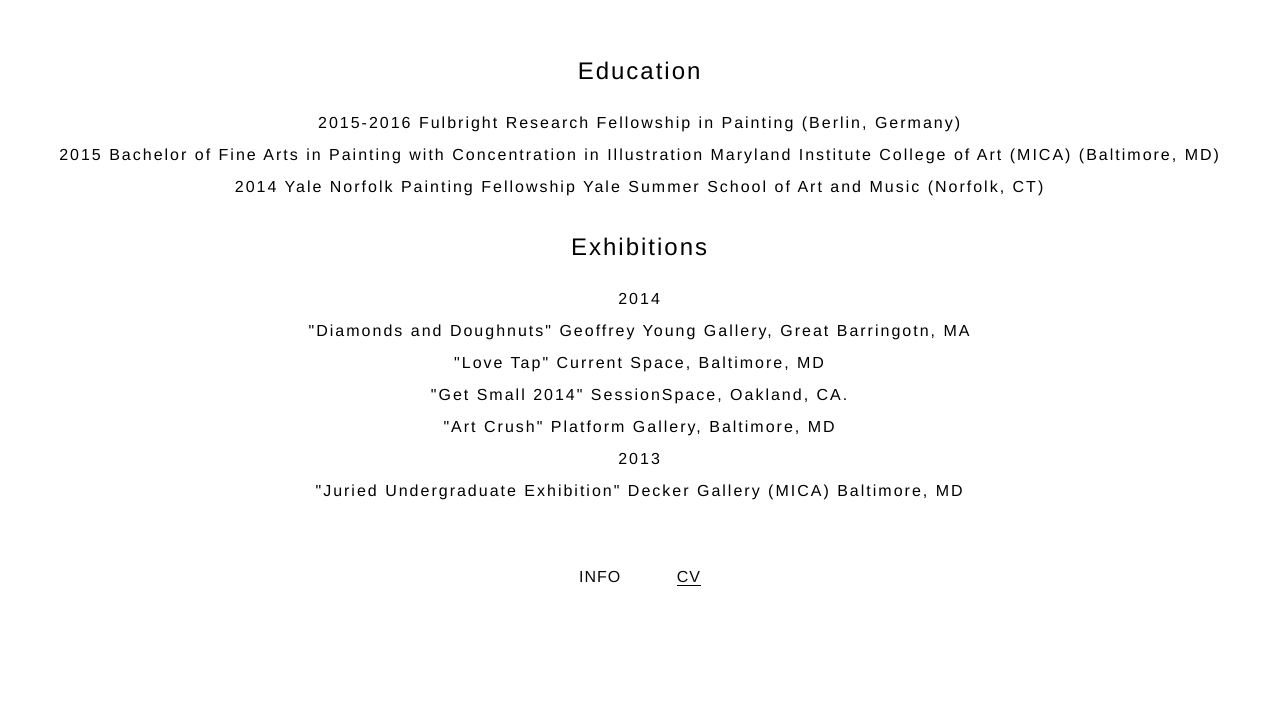
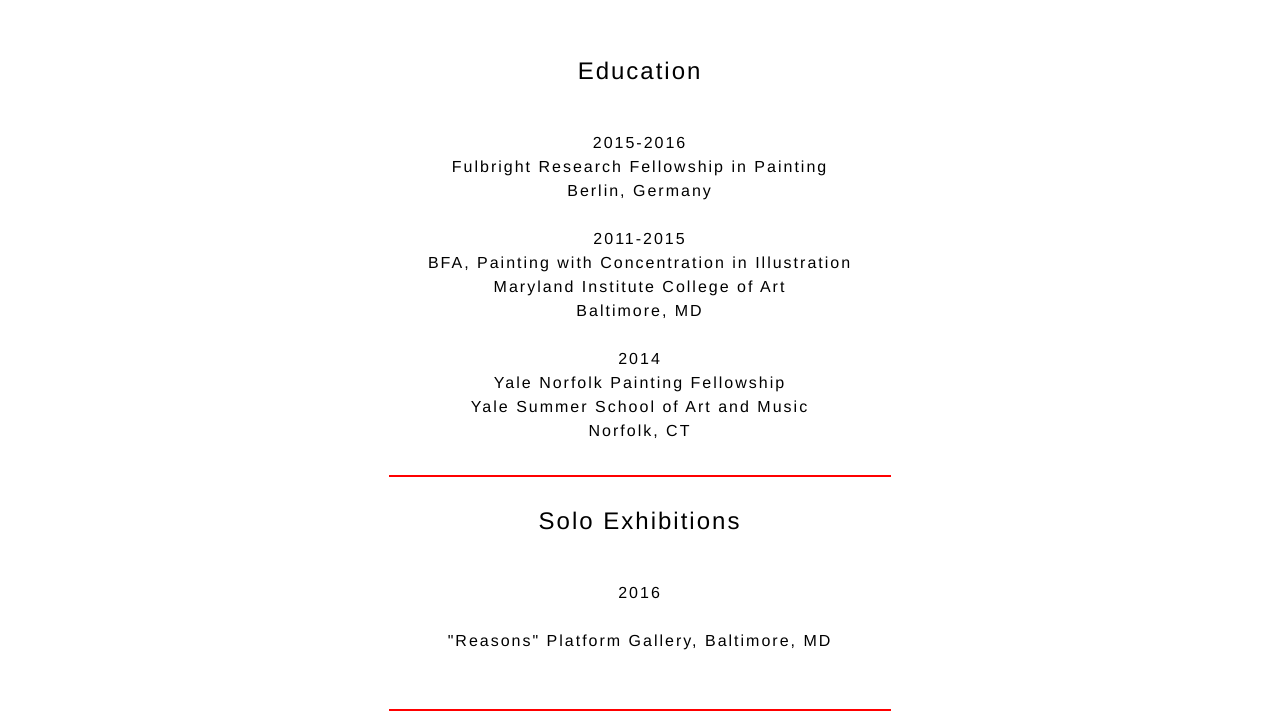
Before and after one commit to sc0wt/louis, a plain HTML site: page cv.html in a window 1280 px wide. Shown: the part 78-800 px from the top of the page. Drawn offline with Linux system fonts and the light colour scheme; a web font is replaced by a local one.

Commit message:
some updates
cv, info, typoos,

```diff
--- a/cv.html
+++ b/cv.html
@@ -35,26 +35,38 @@
 
 
 
-	  	<div class="painting">
+	  	<div class="painting" style="max-width: 80vw; margin-left: auto; margin-right:auto; line-height: 150%;">
 	  		<h1>Education</h1>
 	  		<br><br>
 	  		<h2>
-				2015-2016 Fulbright Research Fellowship in Painting
-				(Berlin, Germany)<br><br>
+				2015-2016<br> Fulbright Research Fellowship in Painting<br>
+				Berlin, Germany<br><br>
 
-				2015 Bachelor of Fine Arts in Painting with Concentration in Illustration
-				Maryland Institute College of Art (MICA)
-				(Baltimore, MD)<br><br>
+				2011-2015<br> BFA, Painting with Concentration in Illustration
+				<br>
+				Maryland Institute College of Art<br>
+				Baltimore, MD<br><br>
 
-				2014 Yale Norfolk Painting Fellowship
-				Yale Summer School of Art and Music
-				(Norfolk, CT)<br><br>
+				2014<br> Yale Norfolk Painting Fellowship
+				<br>
+				Yale Summer School of Art and Music<br>
+				Norfolk, CT<br><br><hr style="width: 500px; border: 1px solid red;">
 		</h2>
-		<h1>Exhibitions</h1>
+
+		<h1>Solo Exhibitions</h1>
+			<h2>
+			<br><br>
+			2016<br><br>
+	  		"Reasons" Platform Gallery, Baltimore, MD
+			</h2>
+			<br><br><hr style="width: 500px; border: 1px solid red;"><br>
+		<h1>Group Exhibitions</h1>
 	  		<br><br>
 	  		<h2>
+	  		2015<br><br>
+	  		"((between you &amp; me))" Leake Studio, Maryland Institute College of Art, Baltimore, MD<br><br>
 			2014<br><br>
-			"Diamonds and Doughnuts" Geoffrey Young Gallery, Great Barringotn, MA
+			"Diamonds and Doughnuts" Geoffrey Young Gallery, Great Barrington, MA
 			<br><br>
 			"Love Tap" Current Space, Baltimore, MD
 			<br><br>
```
Also changed, not shown: about.html (+3 -2 lines), imgs/2016/ankleiden.jpg, imgs/2016/armpit.jpg (added), imgs/2016/bar.jpg (added), imgs/2016/jockstrap.jpg (added), imgs/2016/juni.jpg (added), imgs/2016/mom.jpg (added), imgs/2016/sanft.jpg (added), 2 other files.
